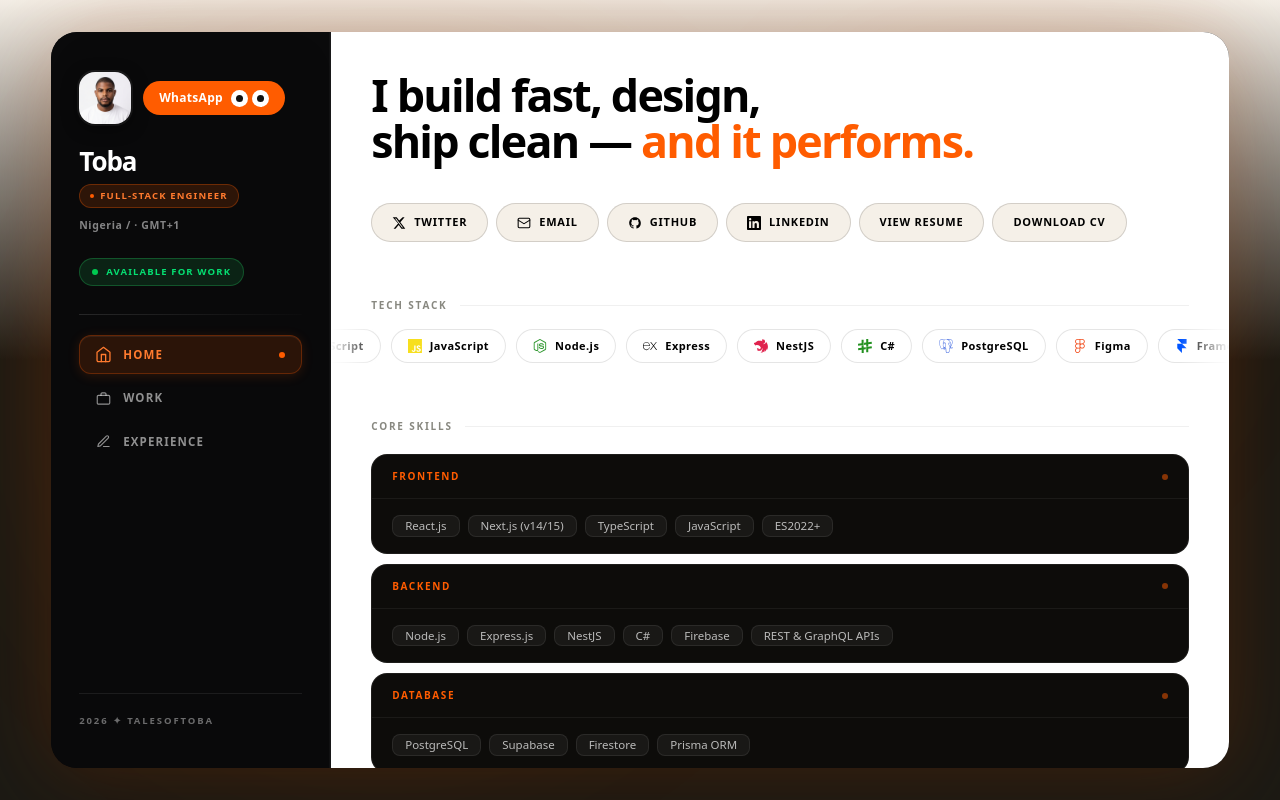
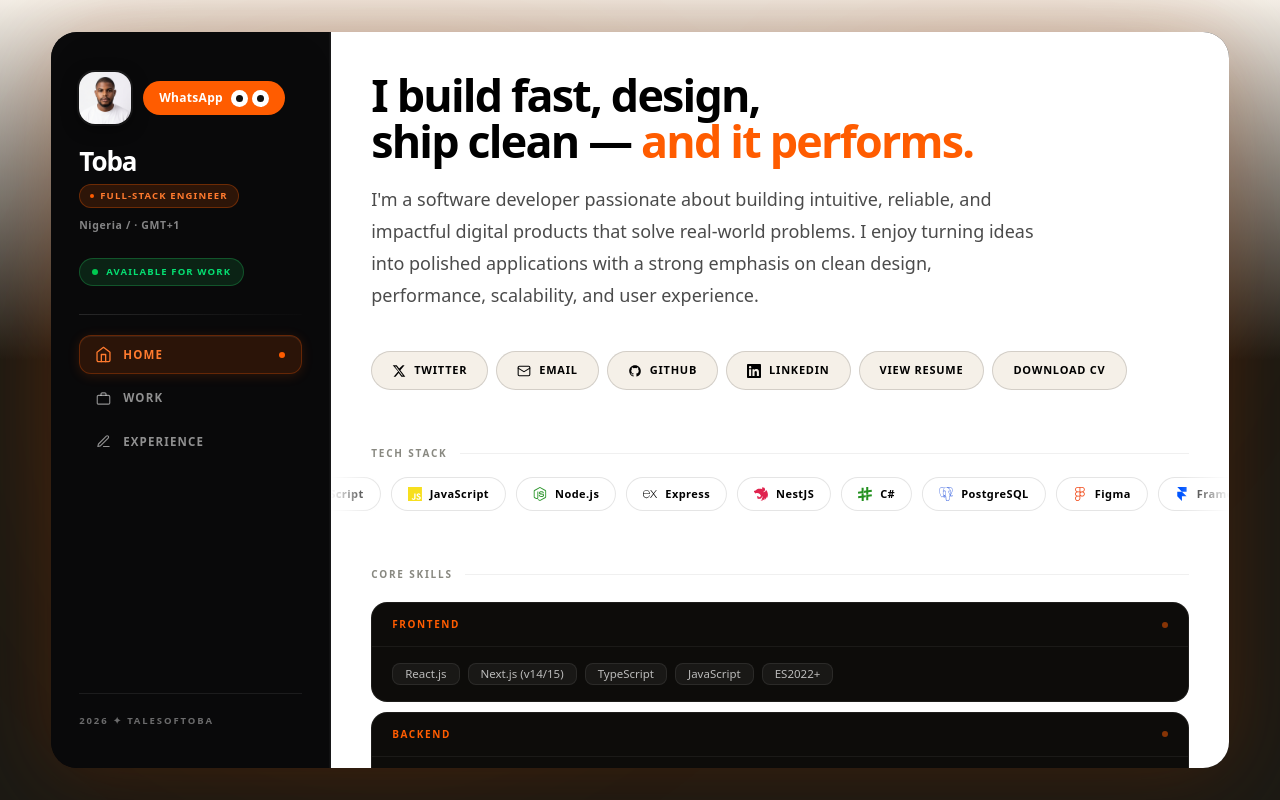
Before and after one commit to Talesoftoba/Tales, a Next.js app: page / in a window 1280 px wide. Built offline with nearby package versions, Linux system fonts and the light colour scheme.

Commit message:
add about me

```diff
--- a/app/page.tsx
+++ b/app/page.tsx
@@ -173,7 +173,7 @@ export default function Home() {
         </motion.section>
 
       <motion.h1
-          className="font-display font-extrabold leading-[1.06] tracking-[-0.03em] text-[#000000] mb-8 text-[clamp(30px,8.5vw,40px)]"
+  className="font-display font-extrabold leading-[1.06] tracking-[-0.03em] text-[#000000] mb-5 text-[clamp(30px,8.5vw,40px)]"
   initial={{ opacity: 0, y: 30 }}
   animate={{ opacity: 1, y: 0 }}
   transition={{ duration: 0.55, delay: 0.1, ease: [0.22, 1, 0.36, 1] as [number, number, number, number] }}
@@ -181,6 +181,18 @@ export default function Home() {
   I build fast, design, ship clean —
   <span className="text-[#FF5C00]"> and it performs.</span>
 </motion.h1>
+
+<motion.p
+  className="max-w-xl mb-8 font-body text-[15px] leading-7 text-[#4B4B4B]"
+  initial={{ opacity: 0, y: 20 }}
+  animate={{ opacity: 1, y: 0 }}
+  transition={{ duration: 0.6, delay: 0.2 }}
+>
+  I&apos;m a software developer passionate about building intuitive, reliable, and
+  impactful digital products that solve real-world problems. I enjoy turning
+  ideas into polished applications with a strong emphasis on clean design,
+  performance, scalability, and user experience.
+</motion.p>
 
         <motion.div
           className="flex items-center gap-2 flex-wrap mb-10"
@@ -230,7 +242,7 @@ export default function Home() {
       <div className="hidden md:block">
 
      <motion.h1
-          className="font-display font-extrabold leading-[1.02] tracking-[-0.04em] text-[#000000] mb-10"
+  className="font-display font-extrabold leading-[1.02] tracking-[-0.04em] text-[#000000] mb-5"
   style={{ fontSize: "clamp(36px, 3.5vw, 58px)" }}
   initial={{ opacity: 0, y: 30 }}
   animate={{ opacity: 1, y: 0 }}
@@ -239,6 +251,18 @@ export default function Home() {
   I build fast, design,<br />ship clean —
   <span className="text-[#FF5C00]"> and it performs.</span>
 </motion.h1>
+
+<motion.p
+  className="max-w-2xl mb-10 font-body text-[18px] leading-8 text-[#4B4B4B]"
+  initial={{ opacity: 0, y: 20 }}
+  animate={{ opacity: 1, y: 0 }}
+  transition={{ duration: 0.6, delay: 0.2 }}
+>
+  I&apos;m a software developer passionate about building intuitive, reliable, and
+  impactful digital products that solve real-world problems. I enjoy turning
+  ideas into polished applications with a strong emphasis on clean design,
+  performance, scalability, and user experience.
+</motion.p>
 
         <motion.div
           className="flex items-center gap-2 flex-wrap mb-14"
```
Lines whose indentation alone changed are shown as unchanged.
